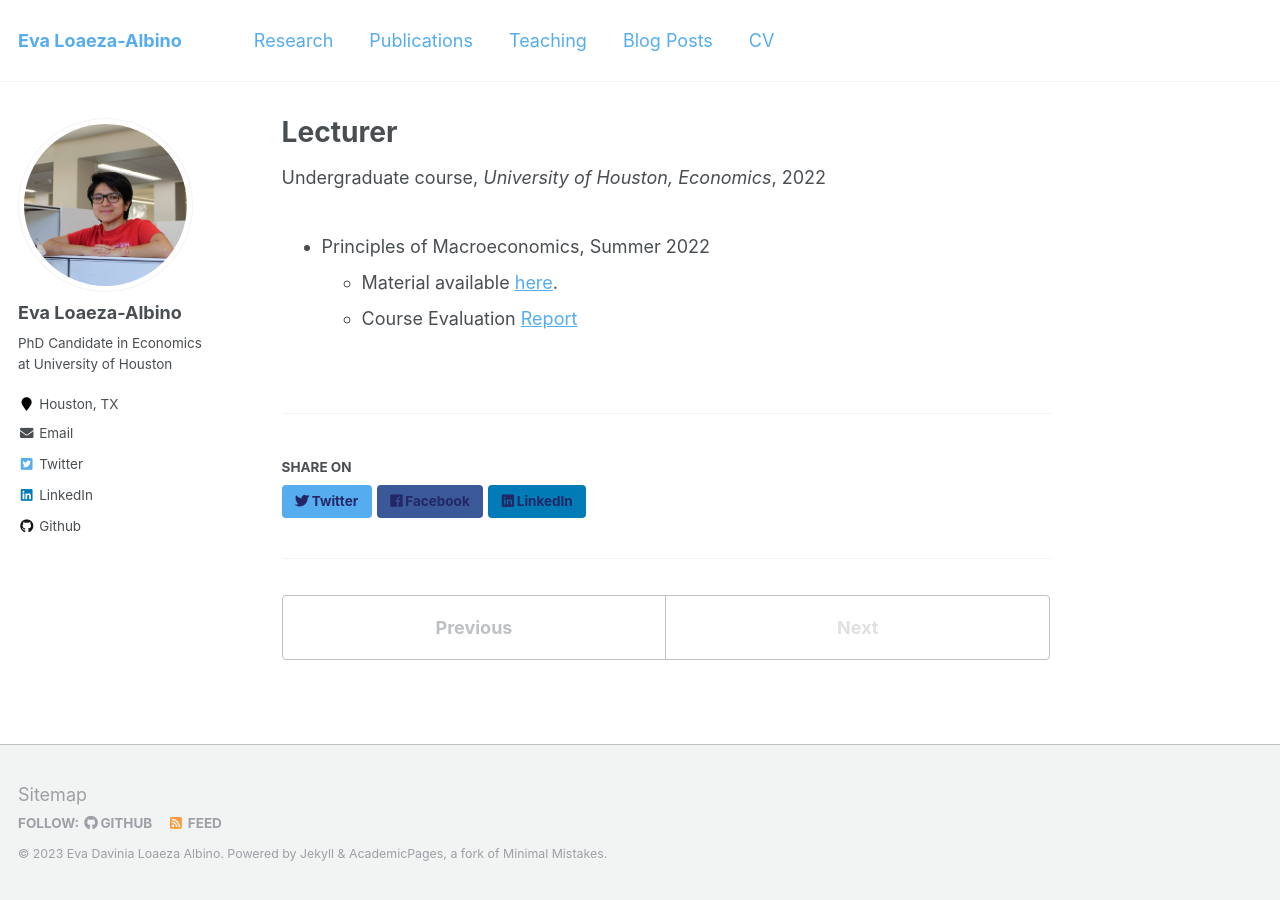
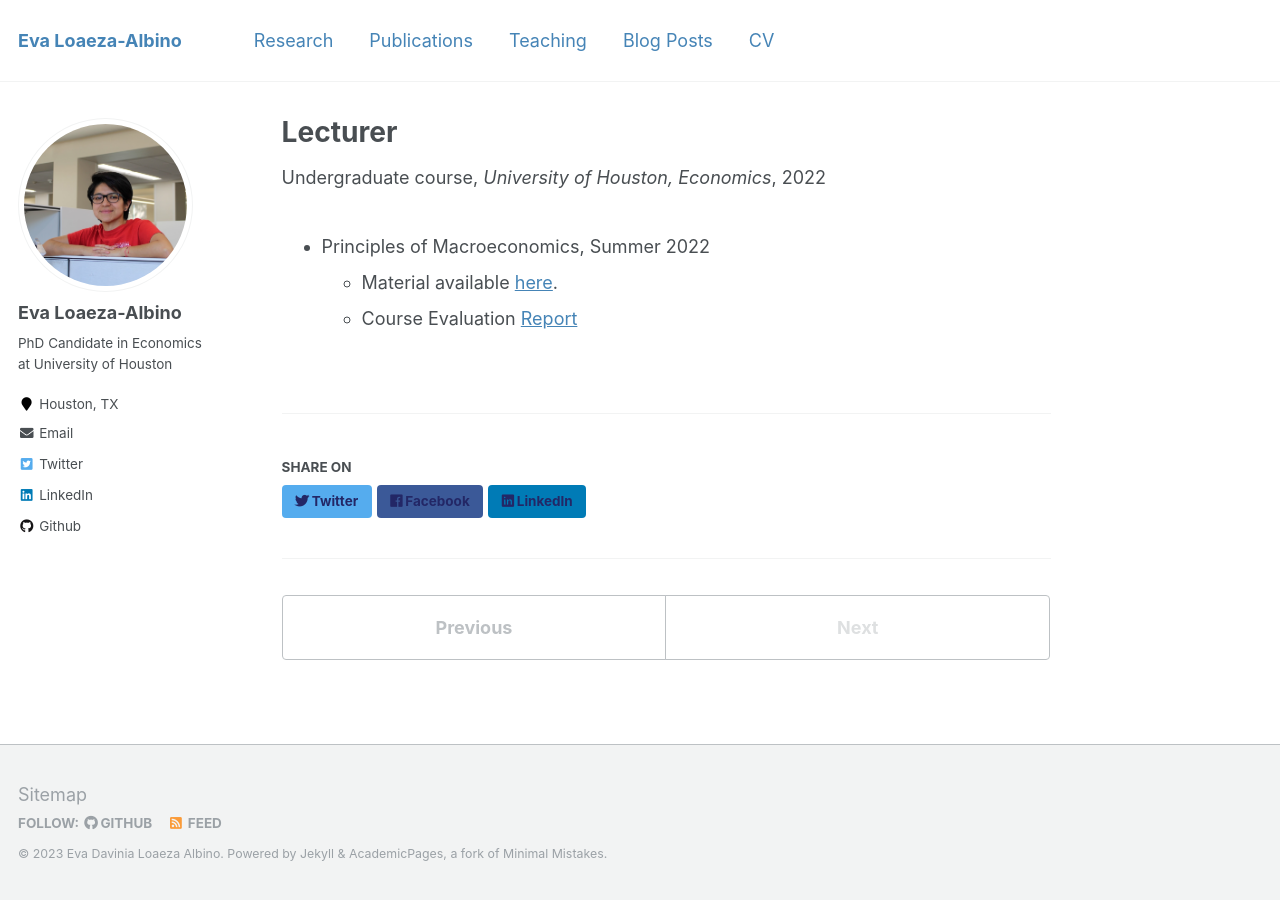
Before and after one commit to evaloaeza/evaloaeza.github.io, a Jekyll site: the page built from _teaching/2022-summer-teaching-1.md, in a window 1280 px wide. Built offline with Jekyll 4.4.1, drawn with Linux system fonts in a browser that asks for light colours.

Commit message:
Update _variables.scss

```diff
--- a/_sass/_variables.scss
+++ b/_sass/_variables.scss
@@ -91,10 +91,10 @@ $xing-color                 : #006567;
 
 
 /* links */
-$link-color                 : #55acee;
+$link-color                 : #4584b6;
 $link-color-hover           : mix(#000, $link-color, 25%);
 $link-color-visited         : mix(#fff, $link-color, 25%);
-$masthead-link-color        : #55acee;
+$masthead-link-color        : #4584b6;
 $masthead-link-color-hover  : mix(#000, $primary-color, 25%);
 
 
```
